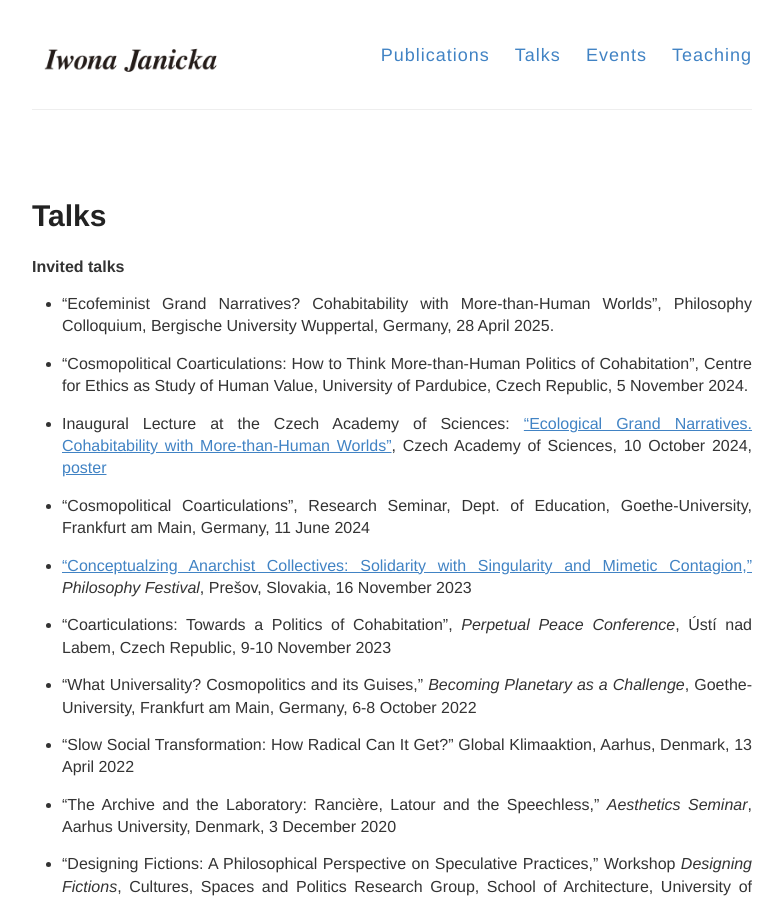
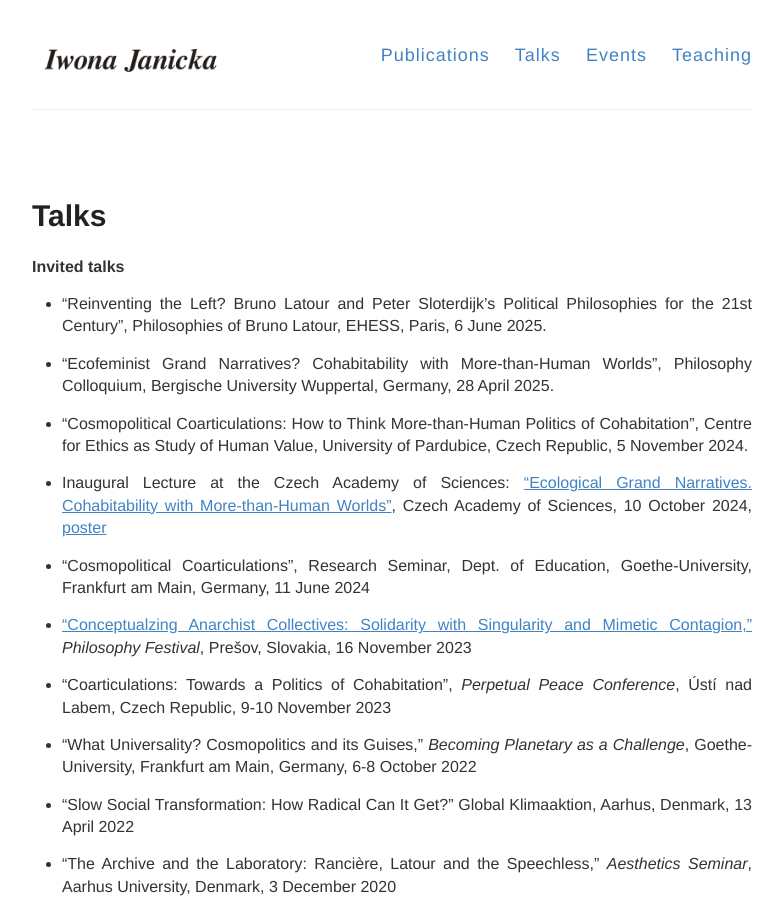
Before and after one commit to IJanicka/IJanicka.github.io, a Jekyll site: the page built from talks.md, in a window 1280 px wide and 900 px high. Shown: the whole window, without its empty margins (248-1031 px from the left). Built offline with Jekyll 4.4.1, drawn with Linux system fonts in a browser that asks for light colours.

Commit message:
Update talks.md

```diff
--- a/talks.md
+++ b/talks.md
@@ -7,6 +7,8 @@ permalink: /talks/
 
 
 **Invited talks**<br>
+
+* “Reinventing the Left? Bruno Latour and Peter Sloterdijk’s Political Philosophies for the 21st Century”, Philosophies of Bruno Latour, EHESS, Paris, 6 June 2025. <br>
 
 * “Ecofeminist Grand Narratives? Cohabitability with More-than-Human Worlds”, Philosophy Colloquium, Bergische University Wuppertal, Germany, 28 April 2025. <br>
 
```
